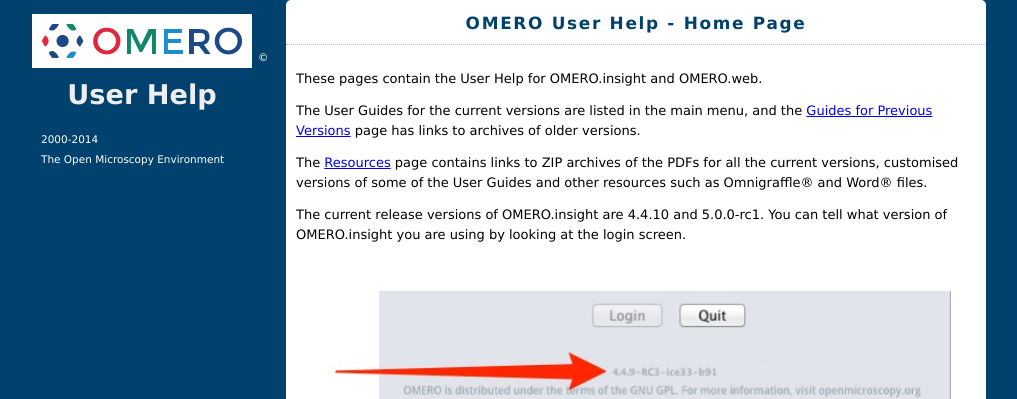
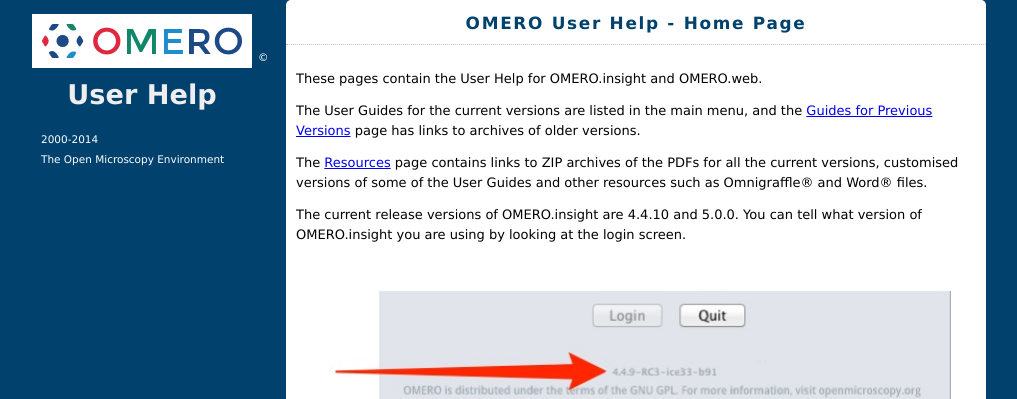
Before and after one commit to snoopycrimecop/ome-help, a Jekyll site: the page built from index.html, in a window 1280 px wide. Shown: the top 399 px of the page, without its empty margins (134-1151 px from the left). Built offline with Jekyll 4.4.1, drawn with Linux system fonts in a browser that asks for light colours; Markdown is read by kramdown in place of the engine named in the settings.

Commit message:
Update pages and PDs to 5.0.0 - screenshots still to do

```diff
--- a/_layouts/default.html
+++ b/_layouts/default.html
@@ -9,7 +9,7 @@
       children:
           - name: Getting Started v. 4.4.10
             link: getting-started-4.html
-          - name: Getting Started v. 5.0.0-rc1
+          - name: Getting Started v. 5.0.0
             link: getting-started-5.html
     - id: l1-workflow
       name: Workflow User Guides
@@ -20,7 +20,7 @@
       children:
           - name: Importing Data v. 4.4.10
             link: importing-data-4.html
-          - name: Importing Data v. 5.0.0-rc1
+          - name: Importing Data v. 5.0.0
             link: importing-data-5.html
           - name: Viewing Data
             link: viewing-data.html
--- a/getting-started-5.html
+++ b/getting-started-5.html
@@ -1,6 +1,6 @@
 ---
 layout: default
-title: Getting Started with OMERO.insight v. 5.0.0-rc1
+title: Getting Started with OMERO.insight v. 5.0.0
 menu-id: l1-quickstart
 pdfs:
     - getting-started-5.pdf
@@ -23,7 +23,7 @@
 <ol class="step">
 
 <li><p class="first">Download OMERO.insight client at:
-<a class="external-url" href="http://downloads.openmicroscopy.org/omero/5.0.0-rc1/" target="_blank">http://downloads.openmicroscopy.org/omero/5.0.0-rc1/</a></p>
+<a class="external-url" href="http://downloads.openmicroscopy.org/omero/5.0.0/" target="_blank">http://downloads.openmicroscopy.org/omero/5.0.0/</a></p>
 
 <div class="line-block">
 <div class="line"><br /></div> <!-- end #line -->
--- a/importing-data-5.html
+++ b/importing-data-5.html
@@ -1,6 +1,6 @@
 ---
 layout: default
-title: Importing Data with OMERO.insight v. 5.0.0-rc1
+title: Importing Data with OMERO.insight v. 5.0.0
 menu-id: l1-insight
 pdfs:
     - importing-data-5.pdf
--- a/index.html
+++ b/index.html
@@ -6,7 +6,7 @@
 <p>These pages contain the User Help for OMERO.insight and OMERO.web.</p>
 <p>The User Guides for the current versions are listed in the main menu, and the <a href="previous.html"> Guides for Previous Versions</a> page has links to archives of older versions.</p>
 <p>The <a href="resources.html">Resources</a> page contains links to ZIP archives of the PDFs for all the current versions,  customised versions of some of the User Guides and other resources such as  Omnigraffle&reg; and Word&reg; files.</p>
-<p>The current release versions of OMERO.insight are 4.4.10 and 5.0.0-rc1. You can tell what version of OMERO.insight you are using by looking at the login screen.</p>
+<p>The current release versions of OMERO.insight are 4.4.10 and 5.0.0. You can tell what version of OMERO.insight you are using by looking at the login screen.</p>
 <p>&nbsp;</p>
 <p><img src="{{ site.baseurl }}/images/homeVersion.jpg" width="655" height="192" alt="OMERO.insight Version" /></p>
 <p>&nbsp;</p>
```
